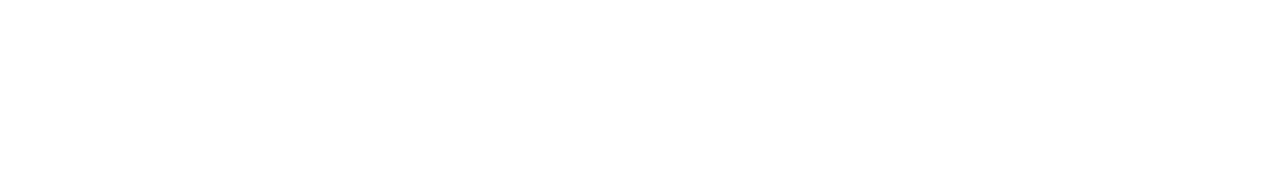
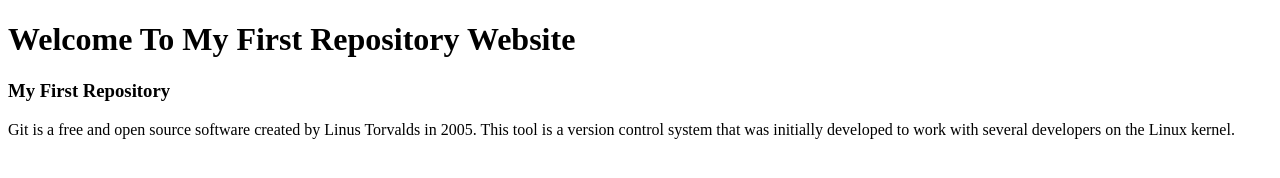
Before and after one commit to Rafikhan15/Web-Development-Practice-Com_file-project, a plain HTML site: page index.html in a window 1280 px wide. Drawn offline with Linux system fonts and the light colour scheme.

Commit message:
added header and paragraph

```diff
--- a/index.html
+++ b/index.html
@@ -7,6 +7,9 @@
     <title>My First Github Repository</title>
 </head>
 <body>
+    <h1>Welcome To My First Repository Website</h1>
+    <h3>My First Repository</h3>
+    <p>Git is a free and open source software created by Linus Torvalds in 2005. This tool is a version control system that was initially developed to work with several developers on the Linux kernel.</p>
 
 </body>
 </html>
```
